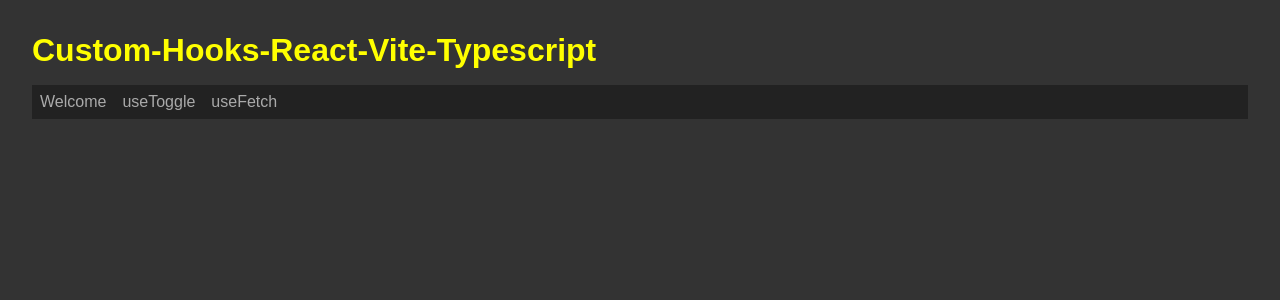
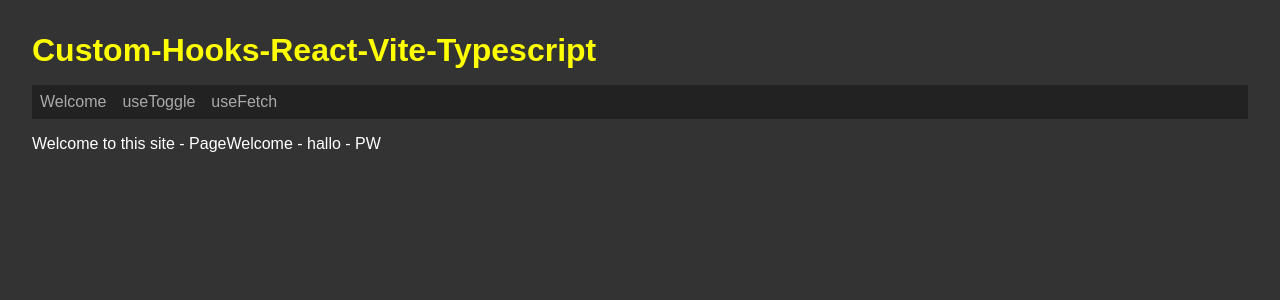
Before and after one commit to Scientific-Research/mk004-custom-hooks-React-Vite-Typescript, a React (Vite) app: page / in a window 1280 px wide. Shown: the top 300 px of the page. Built offline with nearby package versions, Linux system fonts and the light colour scheme.

Commit message:
thr Page for path="/" is there

```diff
--- a/src/App.css
+++ b/src/App.css
@@ -19,6 +19,7 @@ body {
   nav {
     background-color: #222;
     padding: 0.5rem;
+    margin-bottom: 1rem;
 
     a {
       color: #aaa;
--- a/src/App.tsx
+++ b/src/App.tsx
@@ -3,7 +3,7 @@
 import { PageWelcome } from './components/PageWelcome';
 import { PageUseToggle } from './components/PageUseToggle';
 import { PageUseFetch } from './components/PageUseFetch';
-import { NavLink, Routes, Route, Navigation } from 'react-router-dom';
+import { NavLink, Routes, Route, Navigation, Navigate } from 'react-router-dom';
 
 function App() {
   return (
@@ -14,6 +14,9 @@ function App() {
         <NavLink to="/welcome">Welcome</NavLink>
         <NavLink to="/useToggle">useToggle</NavLink>
         <NavLink to="/useFetch">useFetch</NavLink>
+
+        {/* do the dasme like Navigate */}
+        <NavLink to="/"></NavLink>
       </nav>
 
       <Routes>
@@ -21,14 +24,22 @@ function App() {
           path="/welcome"
           element={<PageWelcome PageWelcome={'hallo - PW'} />}
         />
+
+        {/* do the dasme like Navigate */}
+        <Route path="/" element={<PageWelcome PageWelcome={'hallo - PW'} />} />
+
         <Route
           path="/useToggle"
           element={<PageUseToggle PageUseToggle={'hallo - UT'} />}
         />
+
         <Route
           path="/useFetch"
           element={<PageUseFetch PageUseFetch={'hallo - UF'} />}
         />
+
+        {/* The equivalent Code is above */}
+        {/* <Route path="/" element={<Navigate to="/welcome" replace />} /> */}
       </Routes>
     </div>
   );
```
